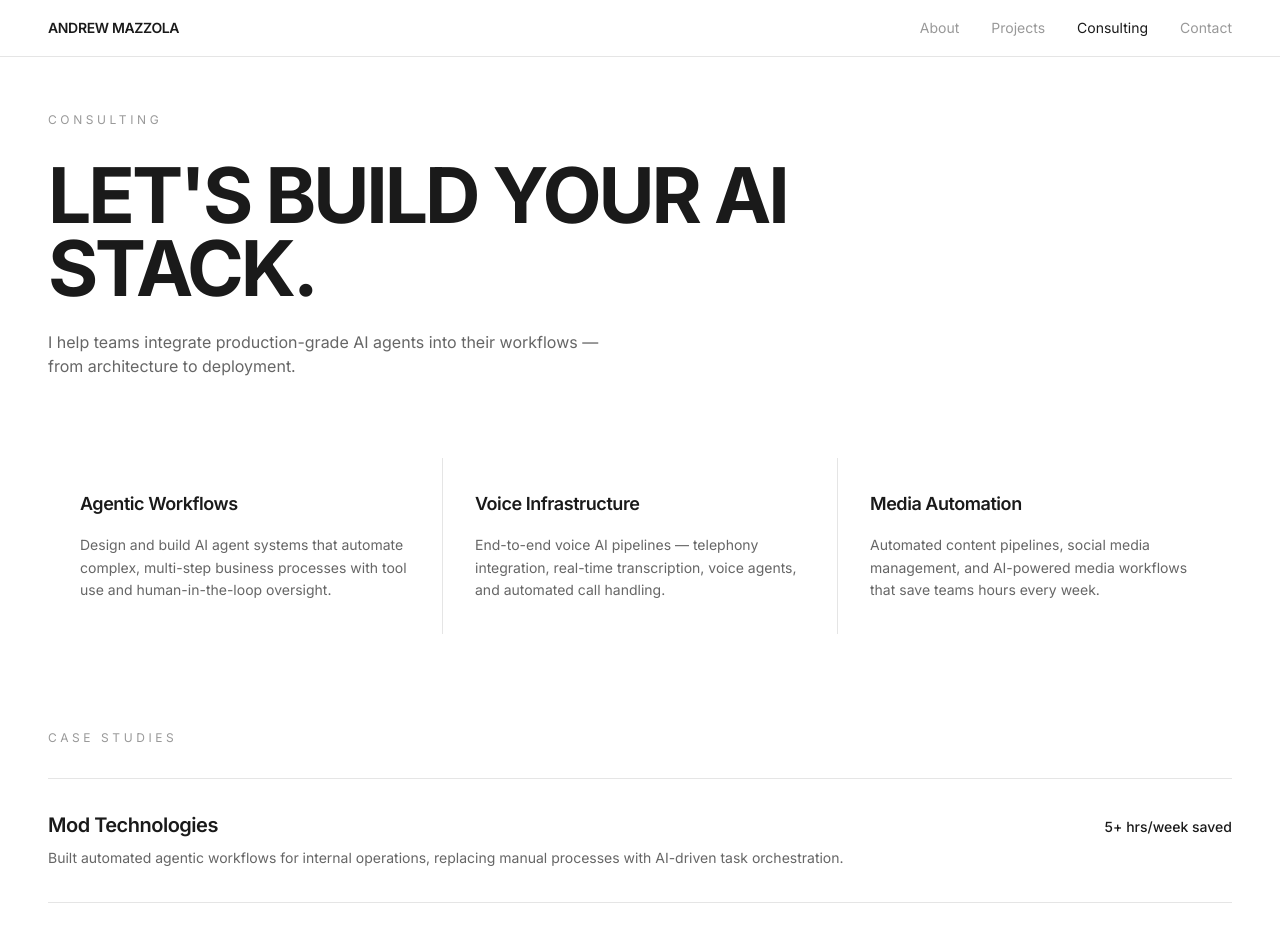
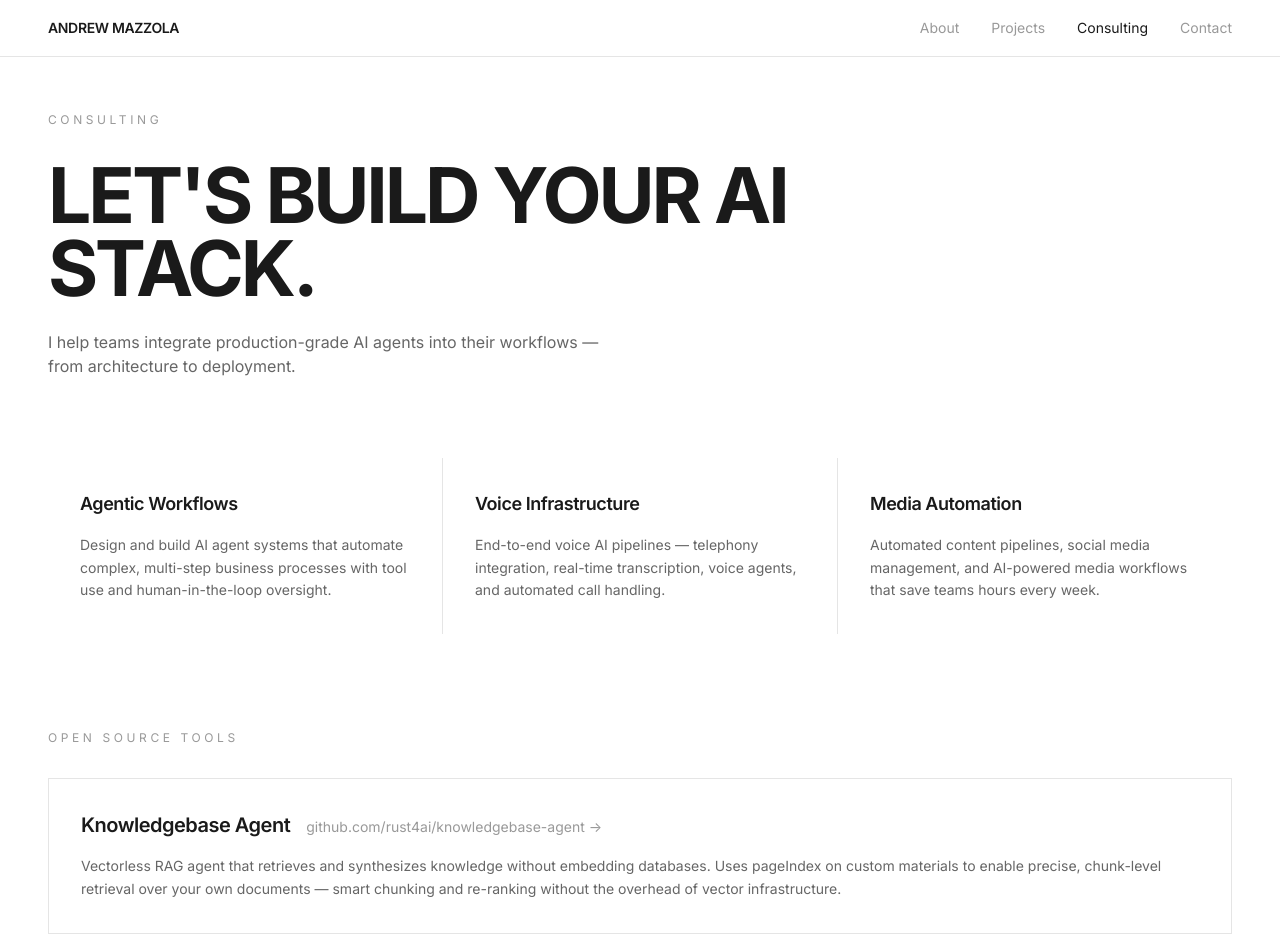
Before and after one commit to ethereumdegen/personal-website, a React (Vite) app: page /consulting in a window 1280 px wide. Shown: the top 938 px of the page. Built offline with nearby package versions, Linux system fonts and the light colour scheme.

Commit message:
update projects

```diff
--- a/src/data/projects.ts
+++ b/src/data/projects.ts
@@ -7,6 +7,18 @@ export interface Project {
 }
 
 export const projects: Project[] = [
+  {
+    name: 'Starflask',
+    description: 'Full-stack web application framework — modern, fast, and batteries-included.',
+    tags: ['Web', 'Framework', 'Full-Stack'],
+    live: 'https://starflask.com',
+  },
+  {
+    name: 'Starflask Digital',
+    description: 'Consulting website for Starflask Digital — software consulting and development services.',
+    tags: ['Consulting', 'Web'],
+    live: 'https://starflaskdigital.com',
+  },
   {
     name: 'Metalcraft',
     description: 'Agent orchestration framework for composing multi-step AI workflows with tool use, memory, and structured outputs.',
@@ -38,21 +50,9 @@ export const projects: Project[] = [
     github: 'https://github.com/rust4ai/metalcraft-agent',
   },
   {
-    name: 'Starflask',
-    description: 'Full-stack web application framework — modern, fast, and batteries-included.',
-    tags: ['Web', 'Framework', 'Full-Stack'],
-    live: 'https://starflask.com',
-  },
-  {
     name: 'rust4all-template',
     description: 'Full-stack project template with Rust backend, React frontend, CI/CD, and deployment configs ready to go.',
     tags: ['Rust', 'React', 'Template'],
     github: 'https://github.com/rust4ai/rust4all-template',
   },
-  {
-    name: 'knowledgebase-agent',
-    description: 'Vectorless RAG agent — retrieves and synthesizes knowledge without embedding databases using smart chunking and re-ranking.',
-    tags: ['Python', 'RAG', 'AI Agent'],
-    github: 'https://github.com/rust4ai/knowledgebase-agent',
-  },
 ]
--- a/src/pages/Consulting.tsx
+++ b/src/pages/Consulting.tsx
@@ -89,6 +89,34 @@ export default function Consulting() {
           ))}
         </div>
 
+        {/* Open Source Tools */}
+        <h2 className="text-xs uppercase tracking-[0.3em] text-text-muted mb-8">Open Source Tools</h2>
+
+        <motion.div
+          initial={{ opacity: 0, y: 20 }}
+          whileInView={{ opacity: 1, y: 0 }}
+          viewport={{ once: true }}
+          transition={{ delay: 0.1 }}
+          className="border border-border p-8 mb-24"
+        >
+          <div className="flex flex-col md:flex-row md:items-baseline gap-4 mb-4">
+            <h3 className="text-xl font-semibold tracking-tight">Knowledgebase Agent</h3>
+            <a
+              href="https://github.com/rust4ai/knowledgebase-agent"
+              target="_blank"
+              rel="noopener noreferrer"
+              className="text-sm text-text-muted hover:text-text transition-colors"
+            >
+              github.com/rust4ai/knowledgebase-agent &rarr;
+            </a>
+          </div>
+          <p className="text-text-secondary text-sm leading-relaxed">
+            Vectorless RAG agent that retrieves and synthesizes knowledge without embedding databases.
+            Uses pageIndex on custom materials to enable precise, chunk-level retrieval over your own
+            documents — smart chunking and re-ranking without the overhead of vector infrastructure.
+          </p>
+        </motion.div>
+
         {/* Case Studies */}
         <h2 className="text-xs uppercase tracking-[0.3em] text-text-muted mb-8">Case Studies</h2>
 
```
